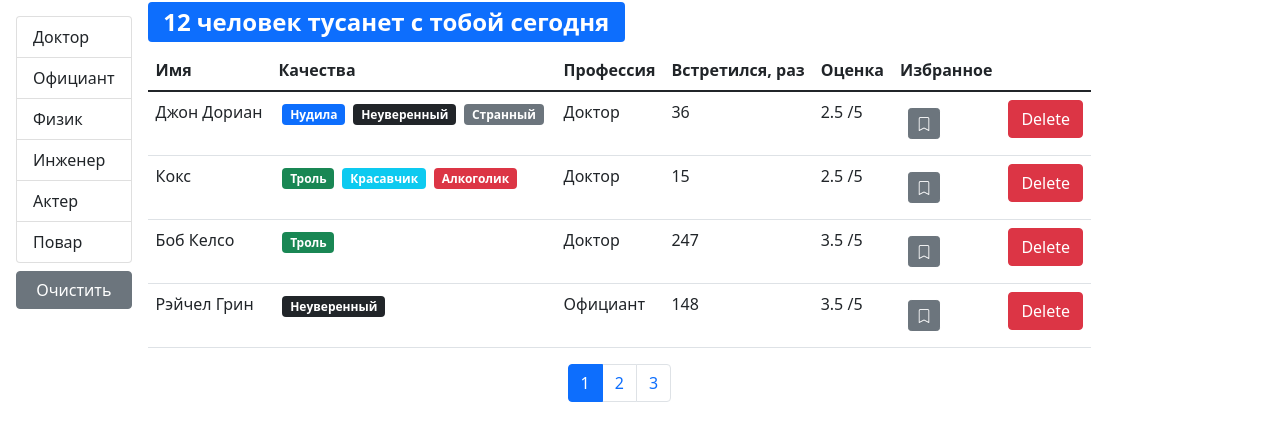
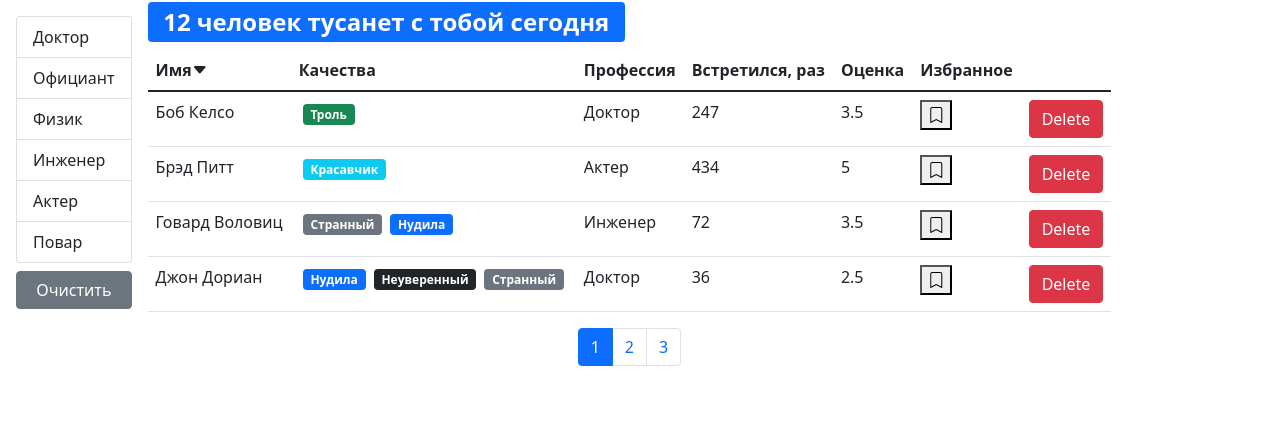
Before and after one commit to Dmitry0110/course-one, a React (Create React App) app: page / in a window 1280 px wide. Shown: the top 440 px of the page. Built offline with nearby package versions, Linux system fonts and the light colour scheme.

Commit message:
add sort

```diff
--- a/src/app/App.js
+++ b/src/app/App.js
@@ -1,42 +1,8 @@
-import React, { useState, useEffect } from "react";
+import React from "react";
 import Users from "./components/users";
-import api from "./api";
 
 function App() {
-    const [users, setUsers] = useState();
-
-    useEffect(() => {
-        api.users.fetchAll().then((data) => setUsers(data));
-    }, []);
-
-    const handleDelete = (userId) => {
-        setUsers(users.filter((user) => user._id !== userId));
-    };
-
-    const toggleBoockmark = (id) => {
-        const newUsers = users.map((user) => {
-            if (user._id === id) {
-                return {
-                    ...user,
-                    bookmark: !user.bookmark
-                };
-            }
-            return user;
-        });
-        setUsers(newUsers);
-    };
-
-    return (
-        <>
-            {users && (
-                <Users
-                    users={users}
-                    onToggleBoockmark={toggleBoockmark}
-                    onHandleDelete={handleDelete}
-                />
-            )}
-        </>
-    );
+    return <Users />;
 }
 
 export default App;
--- a/src/app/components/bookmark.jsx
+++ b/src/app/components/bookmark.jsx
@@ -3,8 +3,8 @@
 
 const Bookmark = ({ status, ...rest }) => {
     return (
-        <button className="btn btn-secondary btn-sm m-2" {...rest}>
-            <i className={`bi bi-bookmark${status ? "-fill" : ""}`}></i>
+        <button {...rest}>
+            <i className={`bi bi-bookmark${status ? "-heart-fill" : ""}`}></i>
         </button>
     );
 };
--- /dev/null
+++ b/src/app/components/qualitiesList.jsx
@@ -0,0 +1,19 @@
+import React from "react";
+import PropTypes from "prop-types";
+import Quality from "./qualitie";
+
+const QualitiesList = ({ qualities }) => {
+    return (
+        <>
+            {qualities.map((qual) => (
+                <Quality key={qual._id} {...qual} />
+            ))}
+        </>
+    );
+};
+
+QualitiesList.propTypes = {
+    qualities: PropTypes.array.isRequired
+};
+
+export default QualitiesList;
--- /dev/null
+++ b/src/app/components/table.jsx
@@ -0,0 +1,27 @@
+import React from "react";
+import PropTypes from "prop-types";
+import TableHeader from "./tableHeader";
+import TableBody from "./tableBody";
+
+const Table = ({ onSort, selectedSort, columns, data, children }) => {
+    return (
+        <table className="table">
+            {children || (
+                <>
+                    <TableHeader {...{ onSort, selectedSort, columns }} />
+                    <TableBody {...{ columns, data }} />
+                </>
+            )}
+        </table>
+    );
+};
+
+Table.propTypes = {
+    onSort: PropTypes.func,
+    selectedSort: PropTypes.object,
+    columns: PropTypes.object,
+    data: PropTypes.array,
+    children: PropTypes.array
+};
+
+export default Table;
--- /dev/null
+++ b/src/app/components/tableBody.jsx
@@ -0,0 +1,35 @@
+import React from "react";
+import PropTypes from "prop-types";
+import _ from "lodash";
+
+const TableBody = ({ data, columns }) => {
+    const renderContent = (item, column) => {
+        if (columns[column].component) {
+            const component = columns[column].component;
+            if (typeof component === "function") {
+                return component(item);
+            }
+            return component;
+        }
+        return _.get(item, columns[column].path);
+    };
+
+    return (
+        <tbody>
+            {data.map((item) => (
+                <tr key={item._id}>
+                    {Object.keys(columns).map((column) => (
+                        <td key={column}>{renderContent(item, column)}</td>
+                    ))}
+                </tr>
+            ))}
+        </tbody>
+    );
+};
+
+TableBody.propTypes = {
+    data: PropTypes.array.isRequired,
+    columns: PropTypes.object.isRequired
+};
+
+export default TableBody;
--- /dev/null
+++ b/src/app/components/tableHeader.jsx
@@ -0,0 +1,71 @@
+import React from "react";
+import PropTypes from "prop-types";
+
+const TableHeader = ({ onSort, selectedSort, columns }) => {
+    const handleSort = (item) => {
+        if (selectedSort.path === item) {
+            onSort({
+                ...selectedSort,
+                order: selectedSort.order === "asc" ? "desc" : "asc"
+            });
+        } else {
+            onSort({ path: item, order: "asc" });
+        }
+    };
+
+    const toggleCaret = (selectedSort, currentPath) => {
+        if (selectedSort.path === currentPath) {
+            if (selectedSort.order === "asc") {
+                return <i className="bi bi-caret-down-fill"></i>;
+            } else if (selectedSort.order === "desc") {
+                return <i className="bi bi-caret-up-fill"></i>;
+            }
+        }
+        return null;
+    };
+
+    return (
+        <thead>
+            <tr>
+                {Object.keys(columns).map((column) => (
+                    <th
+                        key={column}
+                        onClick={
+                            columns[column].path
+                                ? () => handleSort(columns[column].path)
+                                : undefined
+                        }
+                        {...{ role: columns[column].path && "button" }}
+                        scope="col"
+                    >
+                        {columns[column].name}
+                        {toggleCaret(selectedSort, columns[column].path)}
+                    </th>
+                ))}
+
+                {/* <th scope="col">Качества</th>
+                <th onClick={() => handleSort("profession.name")} scope="col">
+                    Профессия
+                </th>
+                <th onClick={() => handleSort("completedMeetings")} scope="col">
+                    Встретился, раз
+                </th>
+                <th onClick={() => handleSort("rate")} scope="col">
+                    Оценка
+                </th>
+                <th onClick={() => handleSort("boockmark")} scope="col">
+                    Избранное
+                </th>
+                <th /> */}
+            </tr>
+        </thead>
+    );
+};
+
+TableHeader.propTypes = {
+    onSort: PropTypes.func.isRequired,
+    selectedSort: PropTypes.object.isRequired,
+    columns: PropTypes.object.isRequired
+};
+
+export default TableHeader;
--- a/src/app/components/user.jsx
+++ b/src/app/components/user.jsx
@@ -1,5 +1,5 @@
 import React from "react";
-import Qualitie from "./qualitie";
+import Quality from "./qualitie";
 import Bookmark from "./bookmark";
 import PropTypes from "prop-types";
 
@@ -18,8 +18,8 @@
         <tr>
             <td>{name}</td>
             <td>
-                {qualities.map((item) => (
-                    <Qualitie key={item._id} {...item} />
+                {qualities.map((qual) => (
+                    <Quality key={qual._id} {...qual} />
                 ))}
             </td>
             <td>{profession.name}</td>
--- a/src/app/components/users.jsx
+++ b/src/app/components/users.jsx
@@ -1,18 +1,42 @@
 import { React, useState, useEffect } from "react";
 import { paginate } from "../utils/paginate";
 import Pagination from "./pagination";
-import User from "./user";
 import api from "../api";
-import PropTypes from "prop-types";
 import GroupList from "./groupList";
 import SearchStatus from "./searchStatus";
+import UserTable from "./usersTable";
+import _ from "lodash";
 
-const Users = ({ users, ...rest }) => {
+const Users = () => {
     const [currentPage, setCurrentPage] = useState(1);
     const [professions, setProfessions] = useState();
     const [selectedProf, setSelectedProf] = useState();
+    const [sortBy, setSortBy] = useState({ path: "name", order: "asc" });
 
     const pageSize = 4;
+
+    const [users, setUsers] = useState();
+
+    useEffect(() => {
+        api.users.fetchAll().then((data) => setUsers(data));
+    }, []);
+
+    const handleDelete = (userId) => {
+        setUsers(users.filter((user) => user._id !== userId));
+    };
+
+    const toggleBoockmark = (id) => {
+        const newUsers = users.map((user) => {
+            if (user._id === id) {
+                return {
+                    ...user,
+                    bookmark: !user.bookmark
+                };
+            }
+            return user;
+        });
+        setUsers(newUsers);
+    };
 
     useEffect(() => {
         api.professions.fetchAll().then((data) => setProfessions(data));
@@ -29,6 +53,11 @@
         setCurrentPage(pageIndex);
     };
 
+    const handleSort = (item) => {
+        setSortBy(item);
+    };
+
+    if (users) {
         const filteredUsers = selectedProf
             ? users.filter(
                   (user) =>
@@ -36,14 +65,19 @@
                       JSON.stringify(selectedProf)
               )
             : users;
+
         const count = filteredUsers.length;
-
-    const userCrop = paginate(filteredUsers, currentPage, pageSize);
-    useEffect(() => {
-        if (userCrop.length === 0) {
-            setCurrentPage((prevState) => prevState - 1);
-        }
-    }, [userCrop]);
+        const sortedUsers = _.orderBy(
+            filteredUsers,
+            [sortBy.path],
+            [sortBy.order]
+        );
+        const usersCrop = paginate(sortedUsers, currentPage, pageSize);
+        // useEffect(() => {
+        //     if (usersCrop.length === 0) {
+        //         setCurrentPage((prevState) => prevState - 1);
+        //     }
+        // }, [usersCrop]);
         const ClearFilter = () => {
             setSelectedProf();
         };
@@ -68,24 +102,13 @@
                 <div className="d-flex flex-column">
                     <SearchStatus length={count} />
                     {count > 0 && (
-                    <table className="table">
-                        <thead>
-                            <tr>
-                                <th scope="col">Имя</th>
-                                <th scope="col">Качества</th>
-                                <th scope="col">Профессия</th>
-                                <th scope="col">Встретился, раз</th>
-                                <th scope="col">Оценка</th>
-                                <th scope="col">Избранное</th>
-                                <th />
-                            </tr>
-                        </thead>
-                        <tbody>
-                            {userCrop.map((user) => (
-                                <User key={user._id} {...user} {...rest} />
-                            ))}
-                        </tbody>
-                    </table>
+                        <UserTable
+                            users={usersCrop}
+                            onSort={handleSort}
+                            selectedSort={sortBy}
+                            onDelete={handleDelete}
+                            onToggleBoockmark={toggleBoockmark}
+                        />
                     )}
                     <div className="d-flex justify-content-center">
                         <Pagination
@@ -98,10 +121,8 @@
                 </div>
             </div>
         );
-};
-
-Users.propTypes = {
-    users: PropTypes.array.isRequired
+    }
+    return "loading...";
 };
 
 export default Users;
--- /dev/null
+++ b/src/app/components/usersTable.jsx
@@ -0,0 +1,67 @@
+import React from "react";
+import PropTypes from "prop-types";
+import Bookmark from "./bookmark";
+import QualitiesList from "./qualitiesList";
+import Table from "./table";
+
+const UserTable = ({
+    users,
+    onSort,
+    selectedSort,
+    onToggleBoockmark,
+    onDelete,
+    ...rest
+}) => {
+    const columns = {
+        name: { path: "name", name: "Имя" },
+        qualities: {
+            name: "Качества",
+            component: (user) => <QualitiesList qualities={user.qualities} />
+        },
+        professions: { path: "profession.name", name: "Профессия" },
+        completedMeetings: {
+            path: "completedMeetings",
+            name: "Встретился, раз"
+        },
+        rate: { path: "rate", name: "Оценка" },
+        bookmark: {
+            path: "bookmark",
+            name: "Избранное",
+            component: (user) => (
+                <Bookmark
+                    status={user.bookmark}
+                    onClick={() => onToggleBoockmark(user._id)}
+                />
+            )
+        },
+        delete: {
+            component: (user) => (
+                <button
+                    onClick={() => onDelete(user._id)}
+                    className="btn btn-danger"
+                >
+                    Delete
+                </button>
+            )
+        }
+    };
+
+    return (
+        <Table
+            onSort={onSort}
+            selectedSort={selectedSort}
+            columns={columns}
+            data={users}
+        />
+    );
+};
+
+UserTable.propTypes = {
+    users: PropTypes.array.isRequired,
+    onSort: PropTypes.func.isRequired,
+    selectedSort: PropTypes.object.isRequired,
+    onToggleBoockmark: PropTypes.func.isRequired,
+    onDelete: PropTypes.func.isRequired
+};
+
+export default UserTable;
```
Also changed, not shown: src/app/components/qualitie.jsx (+5 -6 lines). Lines whose indentation alone changed are shown as unchanged.
